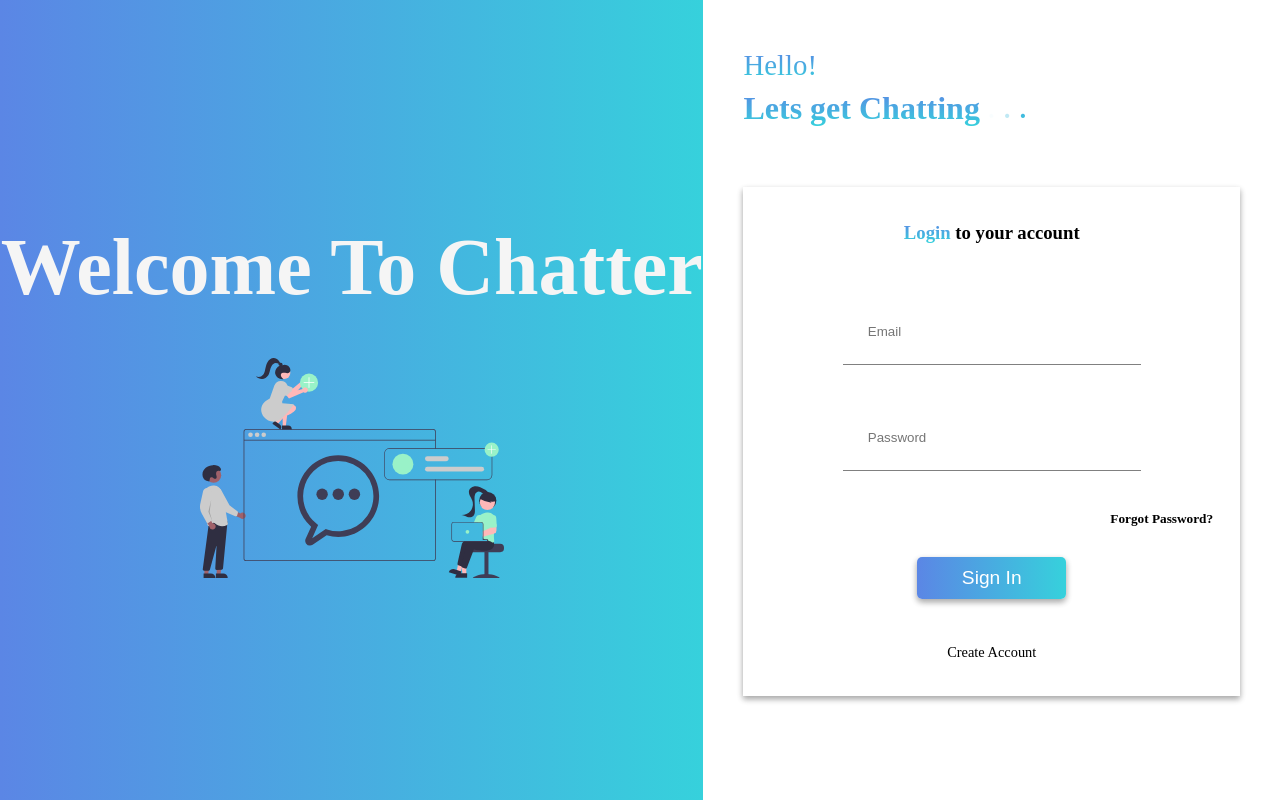
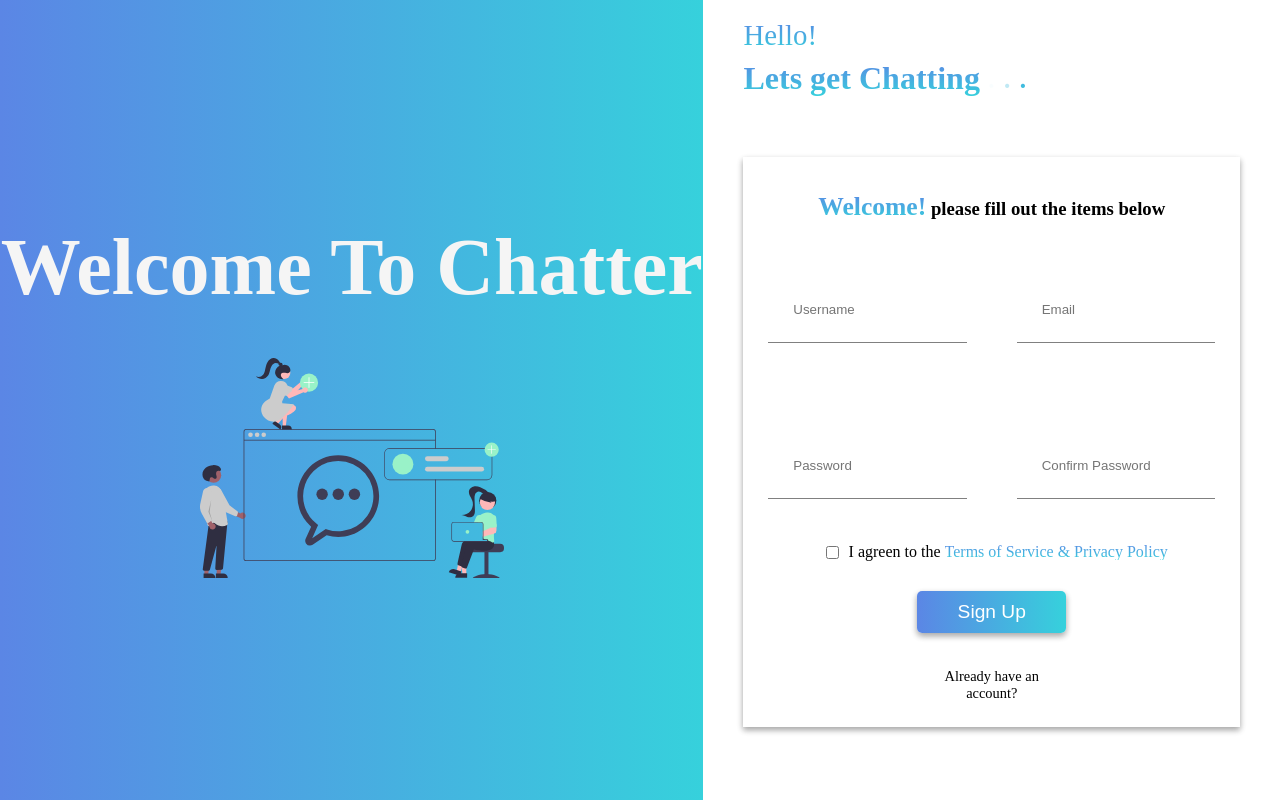
Before and after one commit to JoshuaDinh/chatter, a React (Create React App) app in the folder Client/: page / in a window 1280 px wide. Built offline with nearby package versions, Linux system fonts and the light colour scheme; no server answers.

Commit message:
updated toggling

```diff
--- a/Client/src/actions/registerForm.js
+++ b/Client/src/actions/registerForm.js
@@ -1,5 +1,5 @@
 import { SET_REGISTER_FORM } from "./Types";
 
-export const setRegisterForm = (dispatch) => {
+export const setRegisterForm = () => (dispatch) => {
   dispatch({ type: SET_REGISTER_FORM });
 };
--- a/Client/src/actions/termsOfService.js
+++ b/Client/src/actions/termsOfService.js
@@ -1,5 +1,5 @@
 import { SET_TERMS_OF_SERVICE } from "./Types";
 
-export const setTermsOfService = (state, dispatch) => {
+export const setTermsOfService = () => (dispatch) => {
   dispatch({ type: SET_TERMS_OF_SERVICE });
 };
--- a/Client/src/components/login/Login.js
+++ b/Client/src/components/login/Login.js
@@ -2,7 +2,6 @@ import React, { useState } from "react";
 import "./login.css";
 import { connect } from "react-redux";
 import { setRegisterForm } from "../../actions/registerForm";
-import { SET_REGISTER_FORM } from "../../actions/Types";
 import { login } from "../../actions/auth";
 import { PropTypes } from "prop-types";
 
@@ -62,7 +61,8 @@ Login.propTypes = {
 const mapStateToProps = (state) => {
   return {
     auth: state.auth.isAuthenticated,
+    registerForm: state.registerForm,
   };
 };
 
-export default connect(mapStateToProps, { login })(Login);
+export default connect(mapStateToProps, { login, setRegisterForm })(Login);
--- a/Client/src/components/register/Register.js
+++ b/Client/src/components/register/Register.js
@@ -7,6 +7,7 @@ import { register } from "../../actions/auth";
 import { setAlert } from "../../actions/alert";
 import { setRegisterForm } from "../../actions/registerForm";
 import { setTermsOfService } from "../../actions/termsOfService";
+import { SET_TERMS_OF_SERVICE } from "../../actions/Types";
 
 const Register = ({
   setRegisterForm,
@@ -85,7 +86,9 @@ const Register = ({
         <input type="checkbox" />
         <p>
           I agreen to the
-          <span>Terms of Service & Privacy Policy</span>
+          <span onClick={() => setTermsOfService()}>
+            Terms of Service & Privacy Policy
+          </span>
         </p>
       </div>
       <input className="register-button" type="submit" value="Sign Up" />
@@ -108,4 +111,5 @@ const mapStateToProps = (state) => {
 export default connect(mapStateToProps, {
   register,
   setAlert,
+  setTermsOfService,
 })(Register);
--- a/Client/src/pages/home/Home.js
+++ b/Client/src/pages/home/Home.js
@@ -5,6 +5,7 @@ import Register from "../../components/register/Register";
 import TermsOfService from "../../components/TermsOfService/TermsOfService";
 import homeImage from "../../images/homeImage.svg";
 import { connect } from "react-redux";
+import { setRegisterForm } from "../../actions/registerForm";
 
 const Home = ({ registerForm, termsOfService }) => {
   return (
@@ -23,9 +24,8 @@ const Home = ({ registerForm, termsOfService }) => {
           <span className="home-dot-animation">.</span>
           <span className="home-dot-animation">.</span>
         </div>
-        {/* {registerForm ? <Register /> : <Login />} */}
-        <Login />
-        {termsOfService && <TermsOfService />}
+        <Register />
+        {termsOfService === true && <TermsOfService />}
       </div>
     </div>
   );
@@ -34,7 +34,7 @@ const Home = ({ registerForm, termsOfService }) => {
 const mapStateToProps = (state) => {
   return {
     registerForm: state.registerForm,
-    termsOfService: state.termsOfService,
+    termsOfService: state.termsOfService.termsOfService,
   };
 };
 
--- a/Client/src/reducers/registerForm.js
+++ b/Client/src/reducers/registerForm.js
@@ -1,10 +1,14 @@
 import { SET_REGISTER_FORM } from "../actions/Types";
 
-const registerFormState = (state = false, action) => {
+const initialState = {
+  toggleRegisterForm: false,
+};
+
+const registerFormState = (state = initialState, action) => {
   const { type } = action;
   switch (type) {
     case SET_REGISTER_FORM:
-      return !state;
+      return { ...state, toggleRegisterForm: !state.toggleRegisterForm };
     default:
       return state;
   }
--- a/Client/src/reducers/termsOfService.js
+++ b/Client/src/reducers/termsOfService.js
@@ -1,10 +1,13 @@
 import { SET_TERMS_OF_SERVICE } from "../actions/Types";
 
-const termsOfServiceState = (state = false, action) => {
+const initialState = {
+  termsOfService: false,
+};
+const termsOfServiceState = (state = initialState, action) => {
   const { type } = action;
   switch (type) {
     case SET_TERMS_OF_SERVICE:
-      return !state;
+      return { ...state, termsOfService: !state.termsOfService };
     default:
       return state;
   }
```
